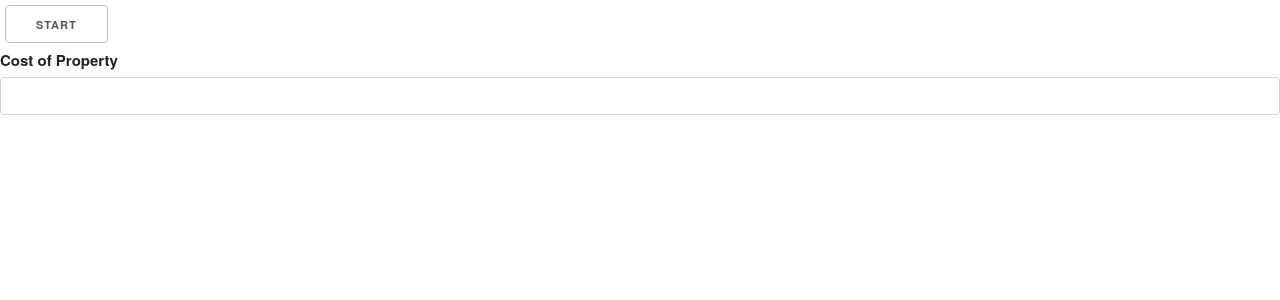
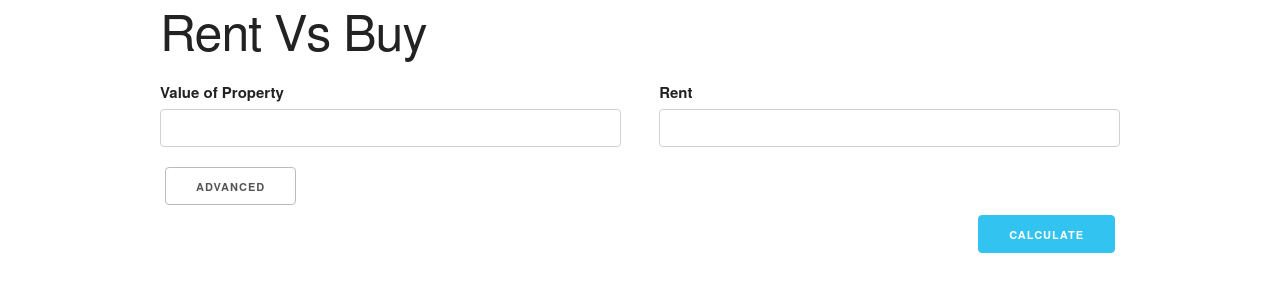
Before and after one commit to cyores/rentvbuy, a React (Create React App) app: page / in a window 1280 px wide. Shown: the top 300 px of the page. Built offline with nearby package versions, Linux system fonts and the light colour scheme.

Commit message:
Added all the inputs, defined default state

```diff
--- a/src/App.js
+++ b/src/App.js
@@ -9,7 +9,16 @@ class App extends React.Component {
     constructor(props) {
         super(props);
         this.state = {
-            buttonText: "Start"
+            advanced: false,
+            VOP: 0,         // value of property
+            RENT: 0,        // rent
+            TAX: 0,         // annual property taxes
+            CF: 0,          // condo fee
+            MR: 0.03,       // mortgage rate
+            DP: 0.3,        // down payment percentage
+            AP: 25,          // amortization period
+            REA: 0.03,       // real estate appriciation
+            SMA: 0.06       // stock market appriciation
         };
     }
 
@@ -18,17 +27,60 @@ class App extends React.Component {
     }
 
     handleChange(input, metric) {
-        console.log(input.target, metric);
-        let btnText = this.state.buttonText;
-        btnText = input.target.value;
-        this.setState({buttonText: btnText});
+        console.log(input.target.value, metric);
+        let s = this.state;
+        s[metric] = input.target.value;
+        this.setState({metric: s[metric]});
+    }
+
+    toggleAdv() {
+        let s = this.state;
+        s.advanced = !s.advanced;
+        this.setState({advanced: s.advanced});
     }
 
     render(){
         return (
             <React.Fragment>
-                <Button type="button" text={this.state.buttonText} onPress={() => this.handleClick()}/>
-                <TextInput type="text" placeholder="" label="Cost of Property" onTyping={(input) => this.handleChange(input, "COP")}/>
+
+                <div className="container">
+                    <div className="row">
+                        <div className="u-full-width">
+                        <h1>Rent Vs Buy</h1>
+                        </div>
+                    </div>
+                    <div className="row">
+                        <div className="six columns">
+                            <TextInput type="text" placeholder="" label="Value of Property" onTyping={(input) => this.handleChange(input, "VOP")}/>
+                        </div>
+                        <div className="six columns">
+                            <TextInput type="text" placeholder="" label="Rent" onTyping={(input) => this.handleChange(input, "RENT")}/>
+                        </div>
+                    </div>
+                    <div className="row">
+                        <Button type="button" text="Advanced" onPress={() => this.toggleAdv()}/>
+                        {this.state.advanced ?
+
+                            <React.Fragment>
+                                <TextInput type="number" step="0.01" defaultValue={this.state.TAX} label="Taxes" onTyping={(input) => this.handleChange(input, "TAX")}/>
+                                <TextInput type="number" step="0.01" defaultValue={this.state.CF} label="Condo Fee" onTyping={(input) => this.handleChange(input, "CF")}/>
+                                <TextInput type="number" step="0.01" defaultValue={this.state.MR} label="Mortgage Rate" onTyping={(input) => this.handleChange(input, "MR")}/>
+                                <TextInput type="number" step="0.01" defaultValue={this.state.DP} label="Down Payment (%)" onTyping={(input) => this.handleChange(input, "DP")}/>
+                                <TextInput type="number" step="0.01" defaultValue={this.state.AP} label="Amortization Period" onTyping={(input) => this.handleChange(input, "AP")}/>
+                                <TextInput type="number" step="0.01" defaultValue={this.state.REA} label="Real Estate Appreciation" onTyping={(input) => this.handleChange(input, "REA")}/>
+                                <TextInput type="number" step="0.01" defaultValue={this.state.SMA} label="Stock Market Appreciation" onChange={(input) => this.handleChange(input, "SMA")}/>
+                            </React.Fragment>
+
+                            : null}
+                    </div>
+                    <div className="row">
+                        <div className="u-full-width">
+                            <Button type="button" className="button-primary u-pull-right" text="Calculate" onPress={() => this.handleClick()}/>
+                        </div>
+                    </div>
+
+                </div>
+
             </React.Fragment>
         );
     }
--- a/src/components/Button.js
+++ b/src/components/Button.js
@@ -9,6 +9,7 @@ class Button extends Component {
     render() {
         return (
             <StyledButton
+                className={this.props.className}
                 type={this.props.type}
                 onClick={this.props.onPress}
                 disabled={this.props.isDisabled}>
--- a/src/components/TextInput.js
+++ b/src/components/TextInput.js
@@ -17,8 +17,11 @@ class TextInput extends Component {
                 <StyledInput
                     className="u-full-width"
                     type={this.props.type}
+                    step={this.props.step}
+                    defaultValue={this.props.defaultValue}
                     placeholder={this.props.placeholder}
                     onKeyUp={this.props.onTyping}
+                    onChange={this.props.Typing}
                 />
             </React.Fragment>
          );
```
